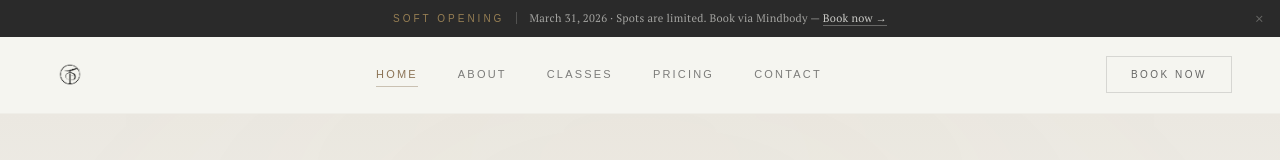
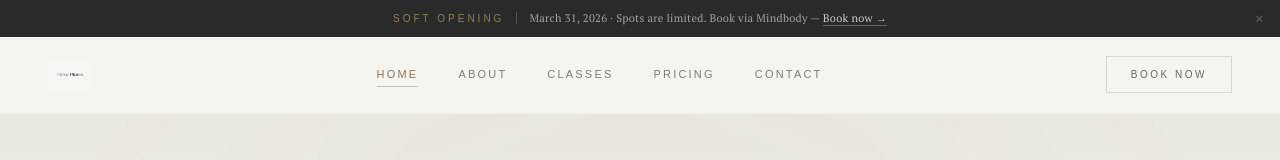
Before and after one commit to fullstackbrian/forte-pilates, a Next.js app: page / in a window 1280 px wide. Shown: the top 160 px of the page. Built offline with nearby package versions, Linux system fonts and the light colour scheme; a web font is replaced by a local one.

Commit message:
Use font.jpg wordmark in header with mix-blend-mode

```diff
--- a/src/components/layout/header.tsx
+++ b/src/components/layout/header.tsx
@@ -10,13 +10,14 @@ export function Header() {
   return (
     <header className="sticky top-0 z-50 bg-cream/85 backdrop-blur-2xl border-b border-brown/[0.05]">
       <div className="mx-auto max-w-7xl px-6 sm:px-8 lg:px-12 flex items-center justify-between h-[76px]">
-        <Link href="/" className="flex items-center hover:opacity-75 transition-opacity duration-500">
+        <Link href="/" className="flex items-center hover:opacity-60 transition-opacity duration-500">
           <Image
-            src="/logo.png"
+            src="/font.jpg"
             alt={SITE.name}
-            width={44}
-            height={44}
-            className="object-contain"
+            width={160}
+            height={40}
+            className="h-8 w-auto object-contain"
+            style={{ mixBlendMode: "multiply" }}
             priority
           />
         </Link>
```
